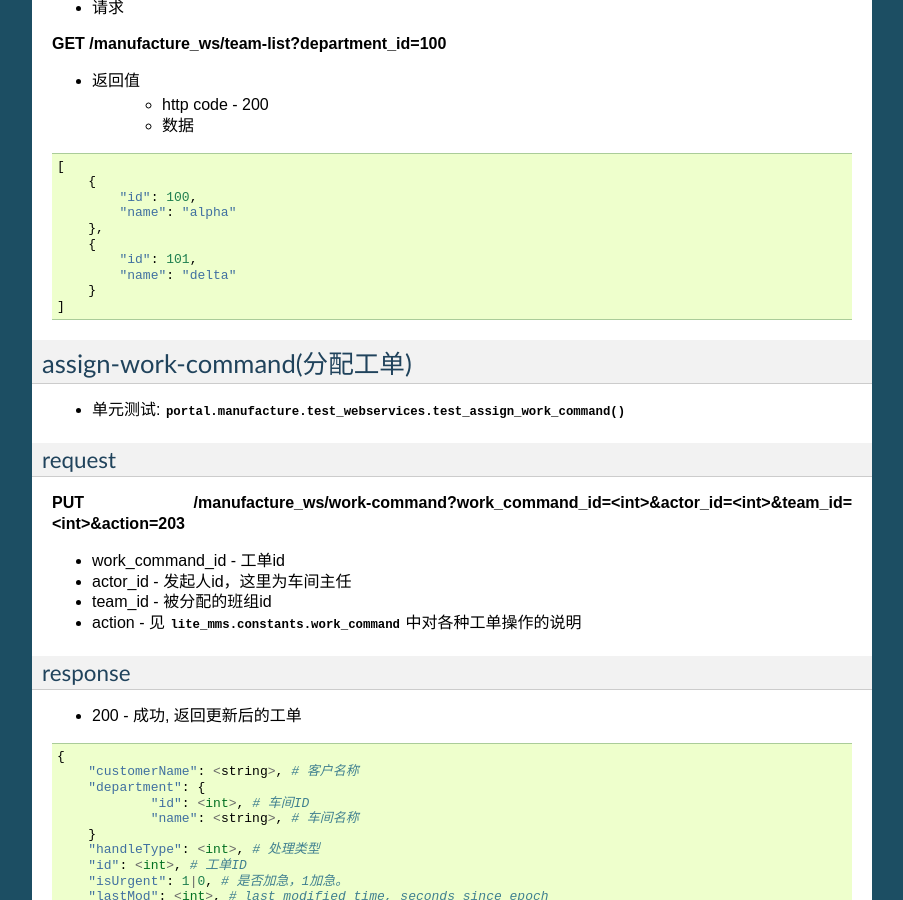
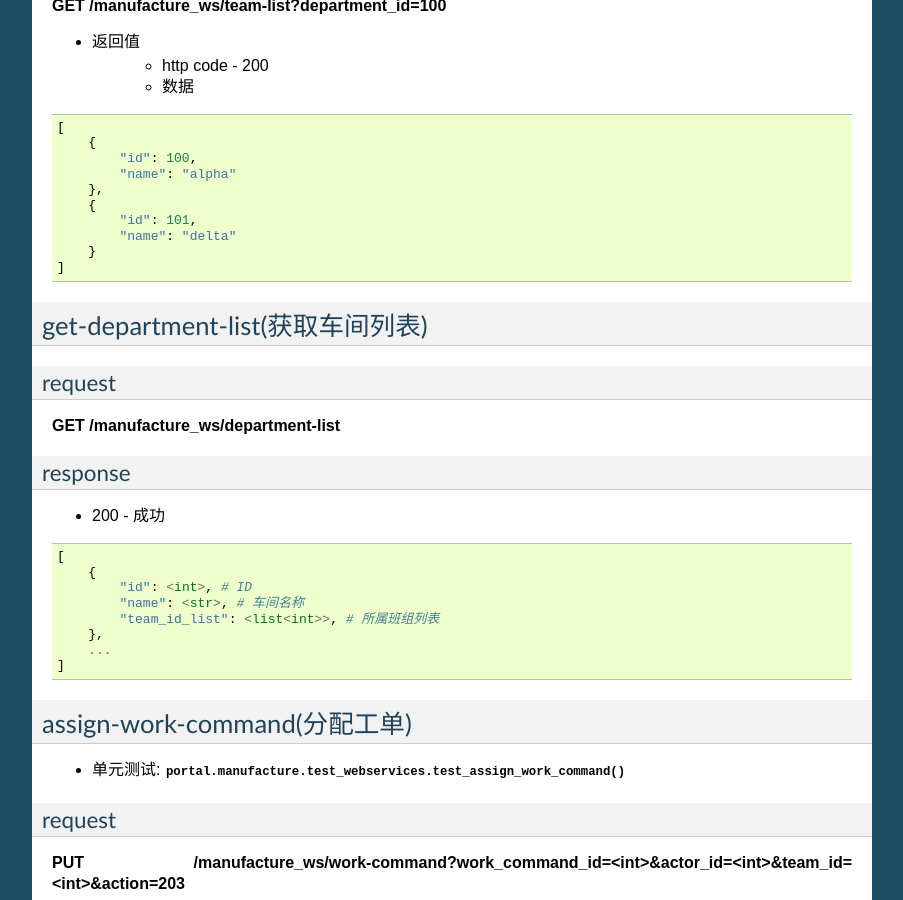
Before and after one commit to PuZheng/lite-mms, a Sphinx documentation site: the page built from docs/source/webservices.rst, in a window 1280 px wide and 900 px high, scrolled down 6881 px. Shown: the whole window, without its empty margins (198-1101 px from the left). Built offline with Sphinx 7.4.7, drawn with Linux system fonts in a browser that asks for light colours; some of the changed text lies outside the part shown.

Commit message:
fix #174

```diff
--- a/docs/source/webservices.rst
+++ b/docs/source/webservices.rst
@@ -436,6 +434,31 @@ example
            "name": "delta"
        }
    ]
+
+*********************
+get-department-list(获取车间列表)
+*********************
+
+
+request
+=======
+**GET /manufacture_ws/department-list**
+
+response
+========
+* 200 - 成功
+
+.. code-block:: python
+
+   [
+       {
+           "id": <int>, # ID
+           "name": <str>, # 车间名称
+           "team_id_list": <list<int>>, # 所属班组列表
+       },
+       ...
+   ]
+
 
 .. _assign-work-command:
 
```
Also changed, not shown: other parts of docs/source/webservices.rst (+0 -2 lines), 1 other file.
